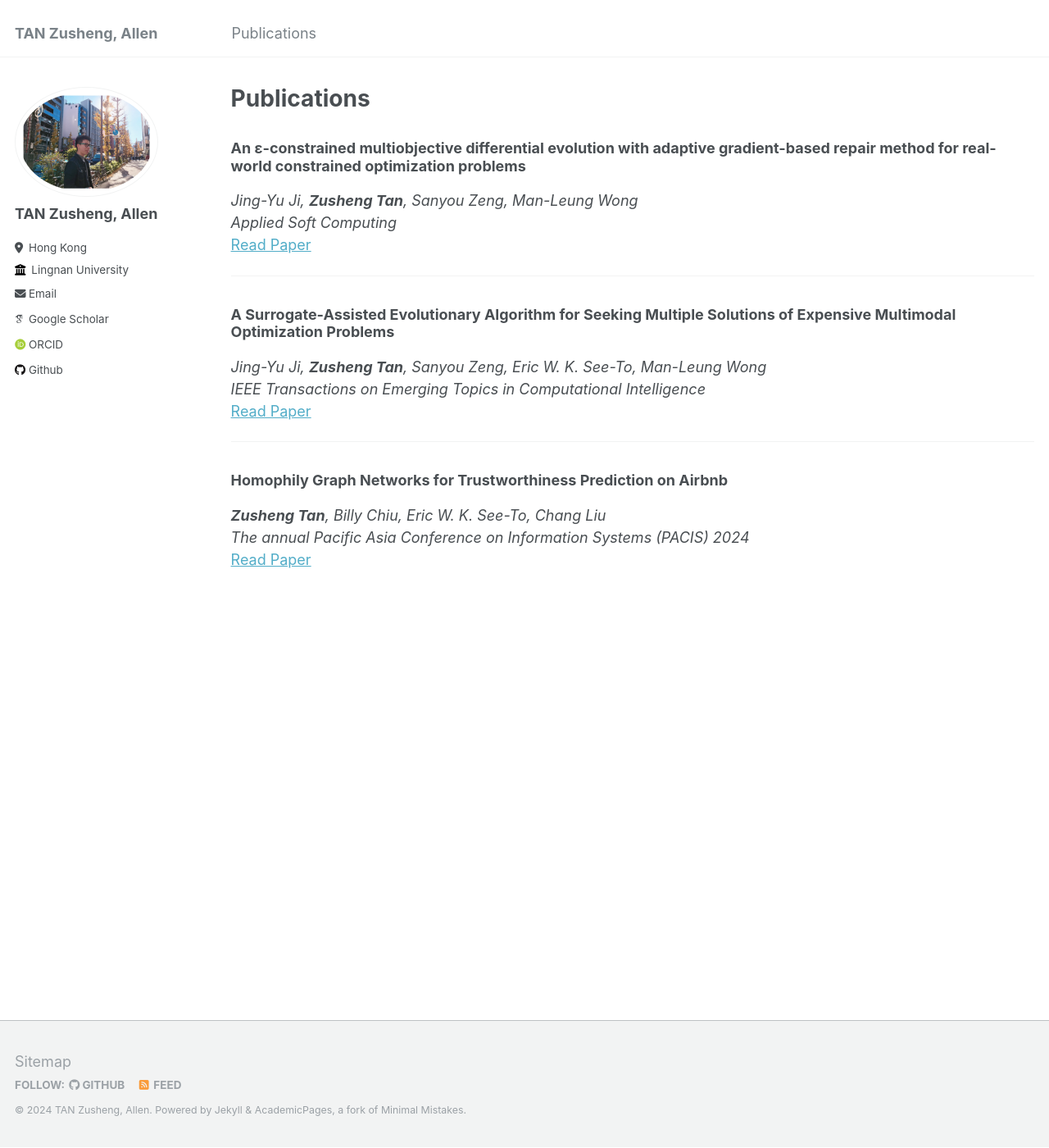
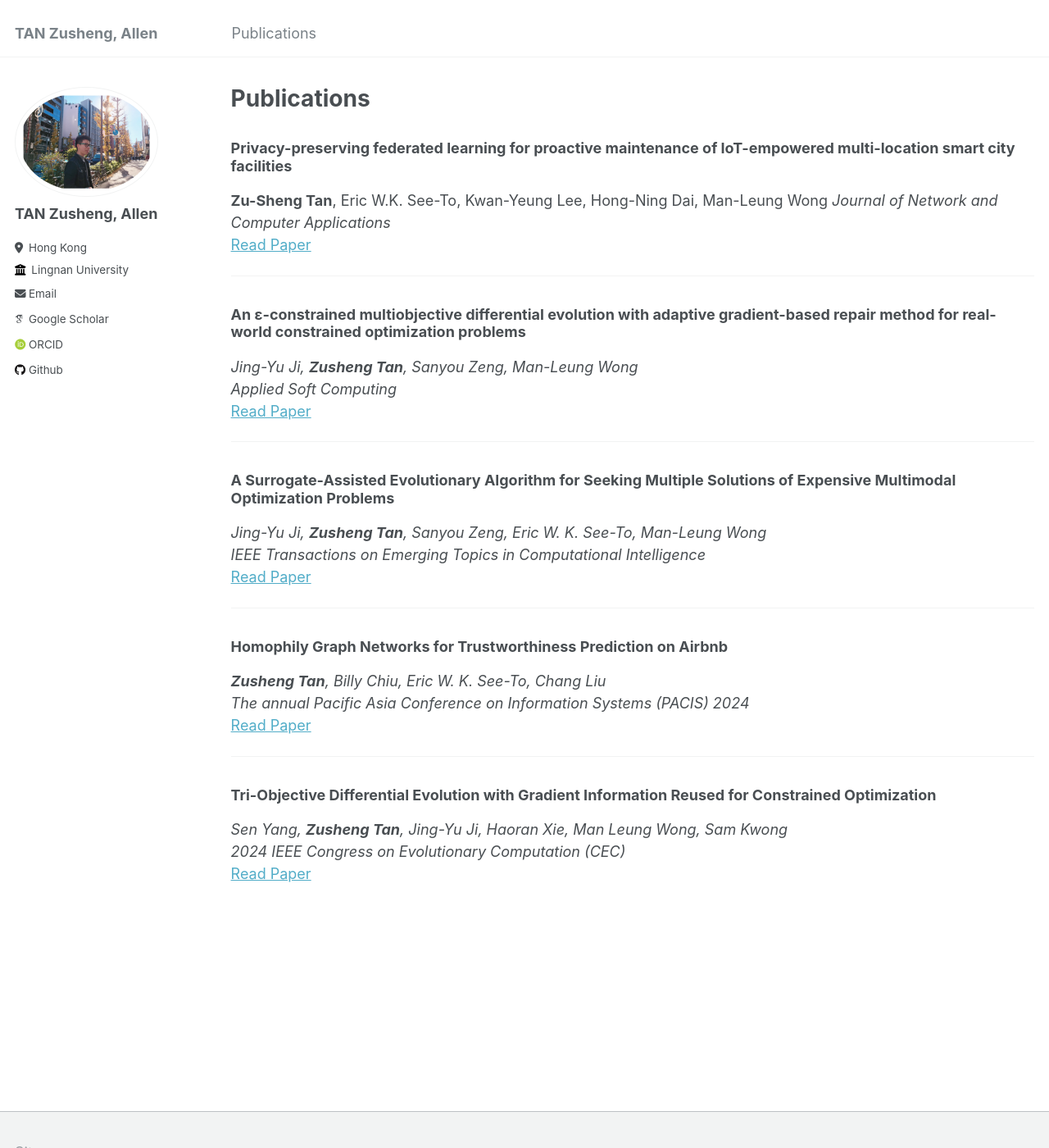
Before and after one commit to allent4n/allent4n.github.io, a Jekyll site: the page built from _pages/publications.md, in a window 1280 px wide and 1400 px high. Shown: the whole window at 82% size. Built offline with Jekyll 4.4.1, drawn with Linux system fonts in a browser that asks for light colours; some web fonts are replaced.

Commit message:
Update publications.md

```diff
--- a/_pages/publications.md
+++ b/_pages/publications.md
@@ -4,7 +4,12 @@ title: "Publications"
 permalink: /publications/
 author_profile: true
 ---
+### Privacy-preserving federated learning for proactive maintenance of IoT-empowered multi-location smart city facilities
+**Zu-Sheng Tan**, Eric W.K. See-To, Kwan-Yeung Lee, Hong-Ning Dai, Man-Leung Wong
+*Journal of Network and Computer Applications*
+[Read Paper](https://www.sciencedirect.com/science/article/abs/pii/S1084804524001735?via%3Dihub)
 
+---
 ### An ɛ-constrained multiobjective differential evolution with adaptive gradient-based repair method for real-world constrained optimization problems
 *Jing-Yu Ji, **Zusheng Tan**, Sanyou Zeng, Man-Leung Wong*
 *Applied Soft Computing*
@@ -23,3 +28,10 @@ author_profile: true
 ***Zusheng Tan**, Billy Chiu, Eric W. K. See-To, Chang Liu*
 *The annual Pacific Asia Conference on Information Systems (PACIS) 2024*
 [Read Paper](https://aisel.aisnet.org/pacis2024/track16_shareecon/track16_shareecon/4/)
+
+---
+
+### Tri-Objective Differential Evolution with Gradient Information Reused for Constrained Optimization
+*Sen Yang, **Zusheng Tan**, Jing-Yu Ji, Haoran Xie, Man Leung Wong, Sam Kwong*
+*2024 IEEE Congress on Evolutionary Computation (CEC)*
+[Read Paper](https://ieeexplore.ieee.org/abstract/document/10611991)
```
